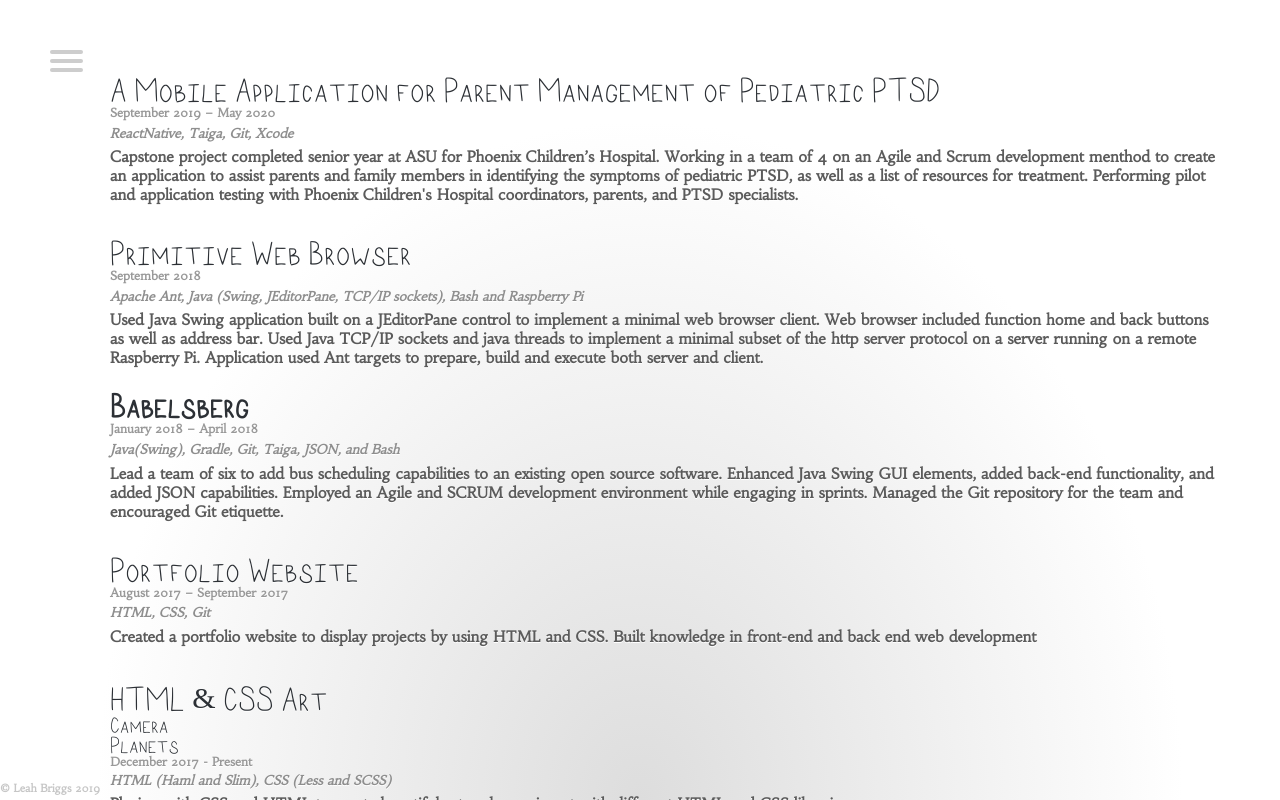
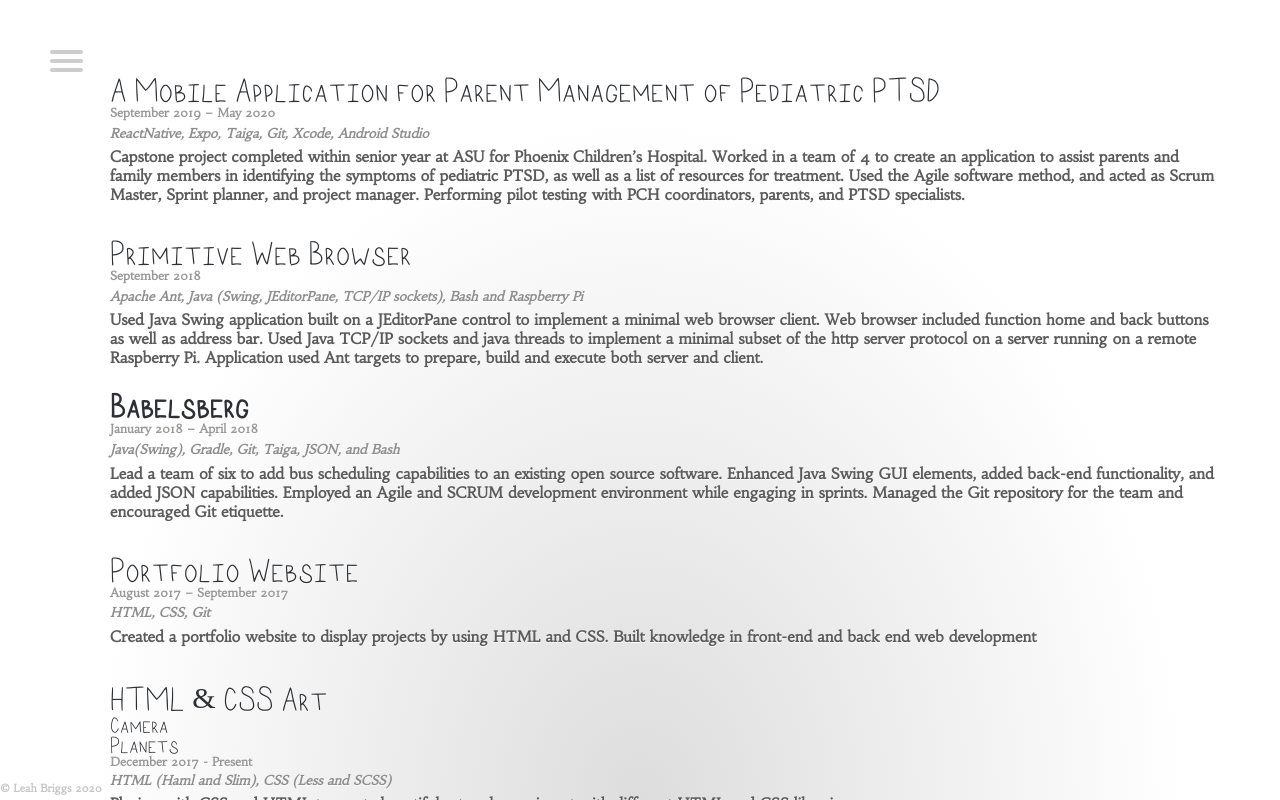
Before and after one commit to leahtbriggs/My-Website, a plain HTML site: page Projects/index.html in a window 1280 px wide. Drawn offline with Linux system fonts and the light colour scheme.

Commit message:
Updated picture, flavortext, updated the projects page, and copyright date

```diff
--- a/Projects/index.html
+++ b/Projects/index.html
@@ -31,8 +31,8 @@
     <ul id="projects">
       <a href="https://github.com/gcarvajal97/pch_ptsd"><li>A Mobile Application for Parent Management of Pediatric PTSD</li></a>
       <h6 id = "date">September 2019 – May 2020</h6>
-      <h6 id = "tools">  ReactNative, Taiga, Git, Xcode</h6>
-      <h6 id = "description"> Capstone project completed senior year at ASU for Phoenix Children’s Hospital. Working in a team of 4 on an Agile and Scrum development menthod to create an application to assist parents and family members in identifying the symptoms of pediatric PTSD, as well as a list of resources for treatment. Performing pilot and application testing with Phoenix Children's Hospital coordinators, parents, and PTSD specialists.</h6>
+      <h6 id = "tools">  ReactNative, Expo, Taiga, Git, Xcode, Android Studio </h6>
+      <h6 id = "description"> Capstone project completed within senior year at ASU for Phoenix Children’s Hospital. Worked in a team of 4 to create an application to assist parents and family members in identifying the symptoms of pediatric PTSD, as well as a list of resources for treatment. Used the Agile software method, and acted as Scrum Master, Sprint planner, and project manager. Performing pilot testing with PCH coordinators, parents, and PTSD specialists. </h6>
 
       <a href="https://github.com/leahtbriggs/Primitive-Web-Browser"><li>Primitive Web Browser</li></a>
       <h6 id = "date"> September 2018</h6>
@@ -58,7 +58,7 @@
       <h6 id = "tools-sub"> HTML (Haml and Slim), CSS (Less and SCSS)</h6>
       <h6 id = "description">Playing with CSS and HTML to create beautiful art and experiment with different HTML and CSS libraries.</h6>
     </ul>
-    <h6 id = "copyright"> © Leah Briggs 2019 </h6> </div>
+    <h6 id = "copyright"> © Leah Briggs 2020 </h6> </div>
 </div>
 </body>
 
```
Also changed, not shown: Contact/index.html (+1 -1 lines), index.html (+2 -2 lines), photos/me.jpg.
